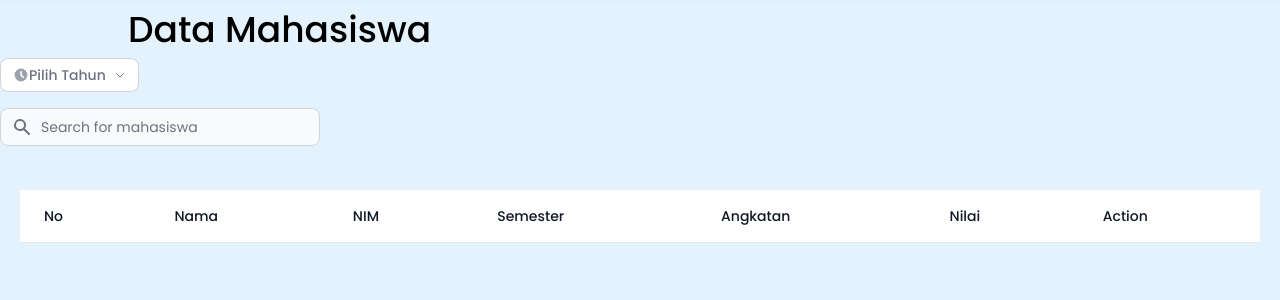
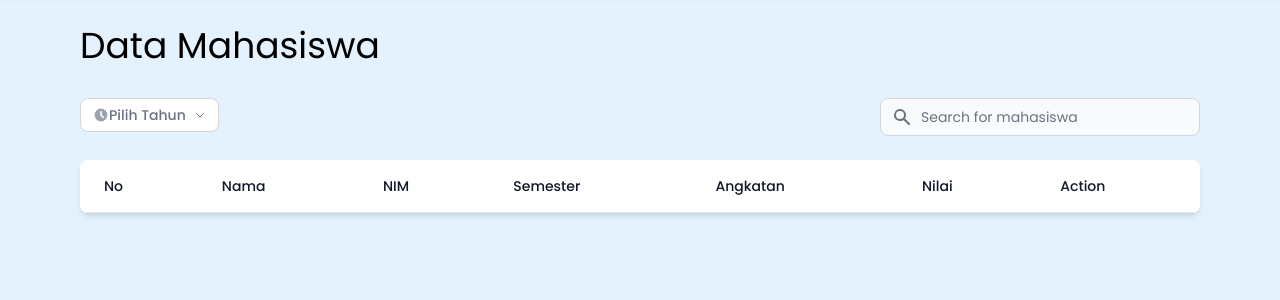
Before and after one commit to anisatulmarifah/PPL_B_6, a PHP site: page /departemen/progress.php in a window 1280 px wide. Shown: the part 70-370 px from the top of the page. Run offline with PHP 8.4, Linux system fonts and the light colour scheme; lists and menus that the app fills with data are empty; some libraries are stand-ins or nearby versions.

Commit message:
Update progress.php

```diff
--- a/departemen/progress.php
+++ b/departemen/progress.php
@@ -114,9 +114,10 @@
   <div class="">
     <!-- Content -->
     <link rel="stylesheet" href="font.css" />
-    <h1 class="text-4xl font-medium mx-32 mb-2 my-20">Data Mahasiswa</h1>
-    <!-- dropdown pilih tahun -->
-    <div>
+    <h1 class="text-4xl mx-20 my-8 mt-24">Data Mahasiswa</h1>
+    <div class="flex justify-between mx-20 mt-8">
+      <!-- dropdown pilih tahun -->
+      <div>
         <button id="dropdownRadioButton" data-dropdown-toggle="dropdownRadio" class="mb-4 center justify-center inline-flex items-center text-gray-500 bg-white border border-gray-300 focus:outline-none hover:bg-gray-100 focus:ring-4 focus:ring-gray-200 font-medium rounded-lg text-sm px-3 py-1.5 dark:bg-gray-800 dark:text-white dark:border-gray-600 dark:hover:bg-gray-700 dark:hover:border-gray-600 dark:focus:ring-gray-700" type="button">
           <svg class="w-4 h-4 text-gray-400" aria-hidden="true" fill="currentColor" viewBox="0 0 20 20" xmlns="http://www.w3.org/2000/svg"><path fill-rule="evenodd" d="M10 18a8 8 0 100-16 8 8 0 000 16zm1-12a1 1 0 10-2 0v4a1 1 0 00.293.707l2.828 2.829a1 1 0 101.415-1.415L11 9.586V6z" clip-rule="evenodd"></path></svg>
           Pilih Tahun<svg class="ml-2 w-3 h-3" aria-hidden="true" fill="none" stroke="currentColor" viewBox="0 0 24 24" xmlns="http://www.w3.org/2000/svg"><path stroke-linecap="round" stroke-linejoin="round" stroke-width="2" d="M19 9l-7 7-7-7"></path></svg>
@@ -173,11 +174,11 @@
 
     </div>
 
-      <div class="p-5 col-span-7">
-        <div class="flex flex-col">
+      <!-- <div class="p-5 col-span-8"> -->
+        <!-- <div class="flex flex-col"> -->
           <div class="overflow-x-auto sm:-mx-6 lg:-mx-8">
             <div class="py-2 inline-block min-w-full sm:px-6 lg:px-8">
-              <div class="overflow-hidden">
+              <div class="overflow-x-auto mx-20 relative shadow-md sm:rounded-lg">
                 <table id="list-mahasiswa" class="min-w-full">
                   <thead class="bg-white border-b">
                     <tr>
```
